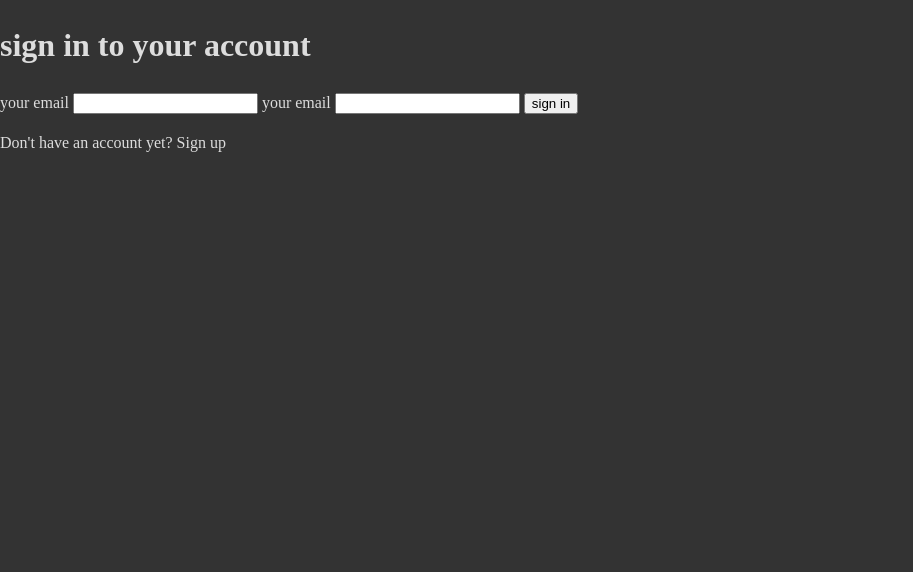
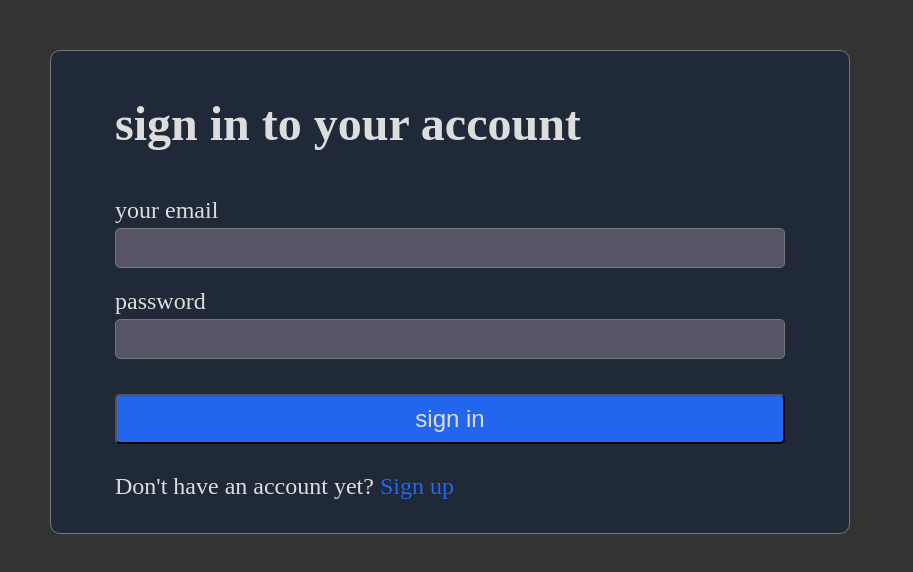
Before and after one commit to kouta718/w8-output, a plain HTML site: page login‐foam/index.html in a window 1280 px wide. Shown: the whole page, without its empty margins (0-913 px from the left). Drawn offline with Linux system fonts and the light colour scheme.

Commit message:
2/26/2025-11:28pm ログインフォームデザイン

```diff
--- a/login‐foam/index.html
+++ b/login‐foam/index.html
@@ -11,12 +11,14 @@
     <script src="script.js" defer></script> <!-- 外部JavaScriptファイル -->
 </head>
 <body>
-    <h1>sign in to your account</h1>
-    <label for="e-mail">your email</label>
-    <input type="email" id="e-mail" value="">
-    <label for="password">your email</label>
-    <input type="password" id="password" value="">
-    <button id="buuton">sign in</button>
-    <p>Don't have an account yet? <a>Sign up</a></p>
+    <div class="contener">
+        <h1>sign in to your account</h1>
+        <label for="e-mail">your email</label>
+        <input type="email" class="input" id="e-mail" value="">
+        <label for="password">password</label>
+        <input type="password" class="input" id="password" value="">
+        <button class="button" id="button">sign in</button>
+        <p>Don't have an account yet? <a class="link" id="link">Sign up</a></p>
+    </div>
 </body>
 </html>
--- a/login‐foam/style.css
+++ b/login‐foam/style.css
@@ -2,3 +2,36 @@ body {
     background-color: #333;
     color: #ddd;
 }
+.contener                                                                                                                                           {
+    width: 800px;
+    margin: 50px;
+    padding: 5px 5%;
+    font-size: 24px;
+    background-color: #202938;
+    border: 1px solid #777;
+    border-radius: 10px;
+}
+.input {
+    width: 100%;
+    margin-bottom: 15px;
+    padding: 5px;
+    font-size: 24px;
+    color: #ddd;
+    border: 1px solid #777;
+    border-radius: 5px;
+    background-color: #556;
+}
+.button {
+    width: 100%;
+    height: 50px;
+    margin-top: 20px;
+    font-size: 24px;
+    color: #ddd;
+    background-color: #26e;
+    border-radius: 5px;
+}
+/* .button :hover {
+} */
+.link{
+    color: #26e;
+}
```
